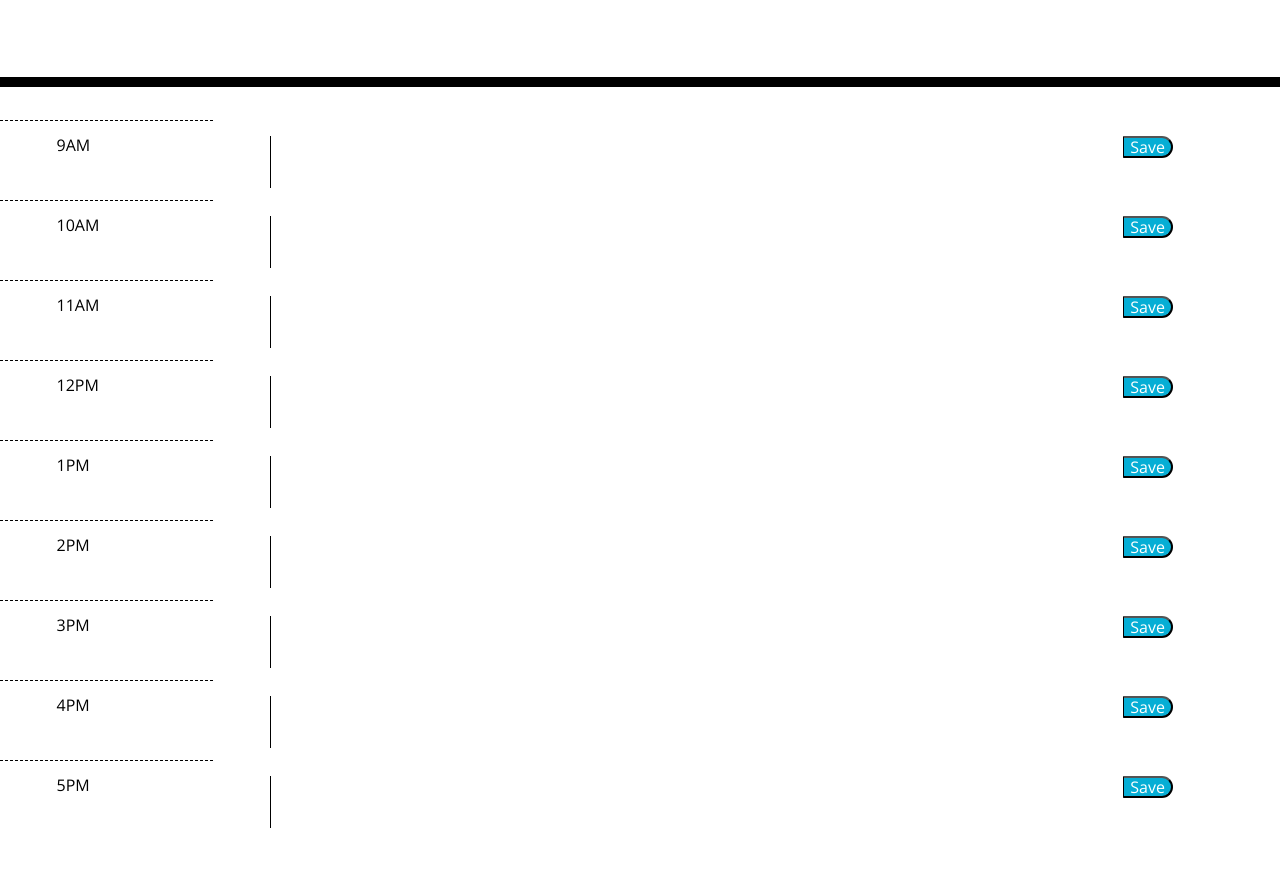
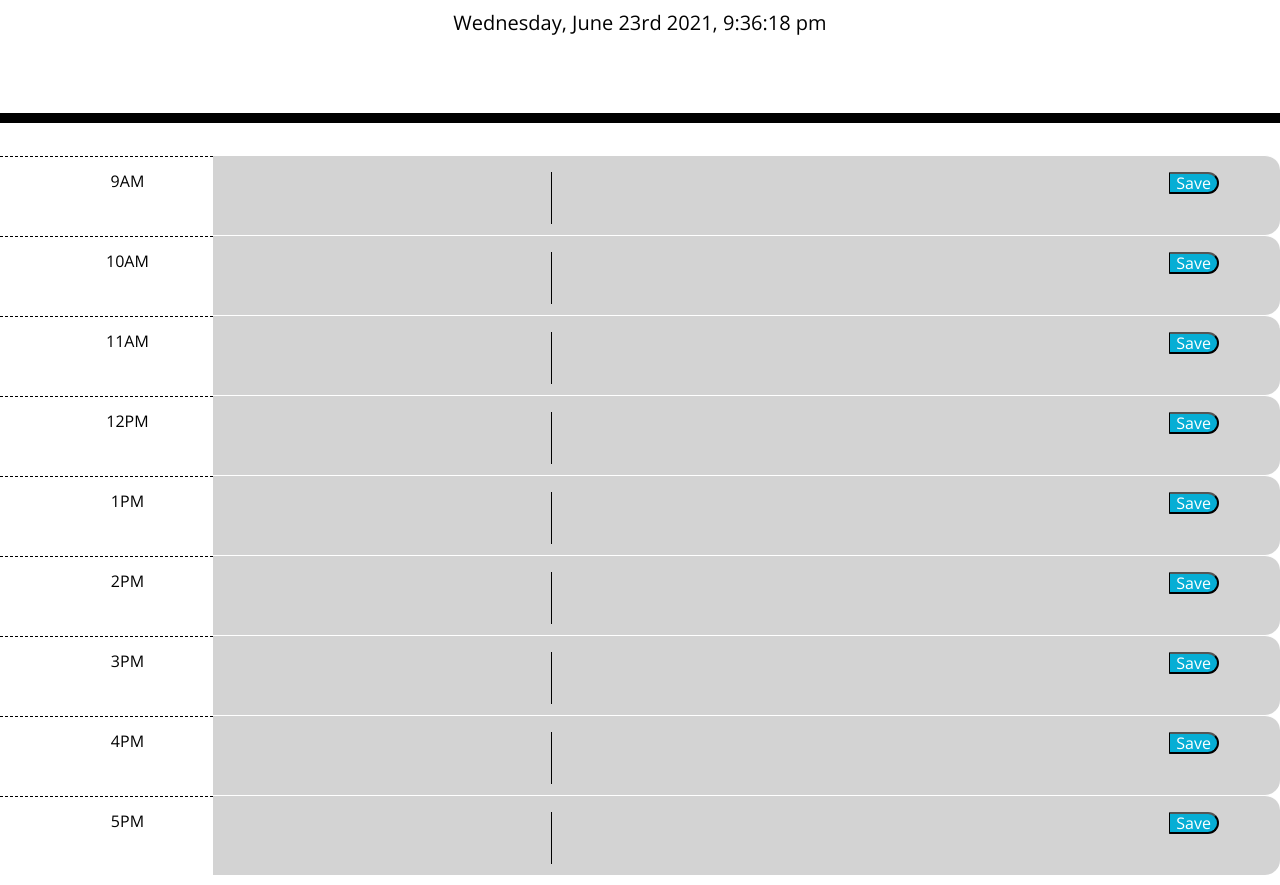
Before and after one commit to webdev410/daily-planner, a plain HTML site: page index.html in a window 1280 px wide. Shown: the part 181-1066 px from the top of the page. Before the commit the page ends 1030 px from the top, so only its background shows below. Drawn offline with nearby package versions, Linux system fonts and the light colour scheme.

Commit message:
color code needs fixing. save to local storage also needs fixing

```diff
--- a/assets/css/style.css
+++ b/assets/css/style.css
@@ -11,6 +11,7 @@ textarea {
   color: #000000;
   border-left: 1px solid black;
   padding: 10px;
+  /* width: 100%; */
 }
 
 .jumbotron {
--- a/assets/js/script.js
+++ b/assets/js/script.js
@@ -0,0 +1,51 @@
+var dateEl = document.getElementById("currentDay"); // for header
+
+currentDay();
+colorCode();
+
+
+// get from local storage
+
+
+
+// Current Day Function
+
+function currentDay() {
+    setInterval(function () {
+        dateEl.textContent = moment().format("dddd, MMMM Do YYYY, h:mm:ss a");
+    }, 1000);
+}
+
+function colorCode() {
+    // for loop to go through the boxes
+    for (i = 9; i <= 17; i++) {
+        var currentTime = moment().hour(); // current time rounded to the hour
+        var id = "Hour " + i; // for save function
+
+        if (i === currentTime) {
+            console.log('present');
+            $(".row").addClass("time-block present");
+        }
+        else if (i < currentTime) {
+            console.log('past');
+            $(".row").addClass("time-block past");
+
+        }
+        else {
+            console.log('future');
+            $(".row").addClass("time-block future");
+
+        }
+        console.log("i: ", i)
+        console.log("Current Time: ", currentTime)
+        console.log("id: ", id)
+        console.log("---------------------------")
+    }
+}
+
+$(".saveBtn").click(function (event) {
+    var key = $(this).attr("id");
+    var value = $('task').val();
+
+    localStorage.setItem(key, value);
+});
--- a/index.html
+++ b/index.html
@@ -28,16 +28,17 @@
       <p class="lead">A simple calendar app for scheduling your work day</p>
       <p id="currentDay" class="lead"></p>
     </header>
+    <!-- Main Section -->
     <div class="container-fluid">
       <div class="row">
         <div class="hour col-2">
           9AM
         </div>
         <div class="description col-8">
-          <textarea class="#" id="#"></textarea>
+          <textarea class="task" id="nine"></textarea>
         </div>
         <div class="col-2">
-          <button class="saveBtn" type="submit">Save</button>
+          <button class="saveBtn" type="submit" id="9am">Save</button>
         </div>
       </div>
       <div class="row">
@@ -45,10 +46,10 @@
           10AM
         </div>
         <div class="description col-8">
-          <textarea class="#" id="#"></textarea>
+          <textarea class="task" id="ten"></textarea>
         </div>
         <div class="col-2">
-          <button class="saveBtn" type="submit">Save</button>
+          <button class="saveBtn" type="submit" id="10am">Save</button>
         </div>
       </div>
       <div class="row">
@@ -56,10 +57,10 @@
           11AM
         </div>
         <div class="description col-8">
-          <textarea class="#" id="#"></textarea>
+          <textarea class="task" id="eleven"></textarea>
         </div>
         <div class="col-2">
-          <button class="saveBtn" type="submit">Save</button>
+          <button class="saveBtn" type="submit" id="11am">Save</button>
         </div>
       </div>
       <div class="row">
@@ -67,10 +68,10 @@
           12PM
         </div>
         <div class="description col-8">
-          <textarea class="#" id="#"></textarea>
+          <textarea class="task" id="noon"></textarea>
         </div>
         <div class="col-2">
-          <button class="saveBtn" type="submit">Save</button>
+          <button class="saveBtn" type="submit" id="12pm">Save</button>
         </div>
       </div>
       <div class="row">
@@ -78,10 +79,10 @@
           1PM
         </div>
         <div class="description col-8">
-          <textarea class="#" id="#"></textarea>
+          <textarea class="task" id="one"></textarea>
         </div>
         <div class="col-2">
-          <button class="saveBtn" type="submit">Save</button>
+          <button class="saveBtn" type="submit" id="1pm">Save</button>
         </div>
       </div>
       <div class="row">
@@ -89,10 +90,10 @@
           2PM
         </div>
         <div class="description col-8">
-          <textarea class="#" id="#"></textarea>
+          <textarea class="task" id="two"></textarea>
         </div>
         <div class="col-2">
-          <button class="saveBtn" type="submit">Save</button>
+          <button class="saveBtn" type="submit" id="2pm">Save</button>
         </div>
       </div>
       <div class="row">
@@ -100,10 +101,10 @@
           3PM
         </div>
         <div class="description col-8">
-          <textarea class="#" id="#"></textarea>
+          <textarea class="task" id="three"></textarea>
         </div>
         <div class="col-2">
-          <button class="saveBtn" type="submit">Save</button>
+          <button class="saveBtn" type="submit" id="3pm">Save</button>
         </div>
       </div>
       <div class="row">
@@ -111,10 +112,10 @@
           4PM
         </div>
         <div class="description col-8">
-          <textarea class="#" id="#"></textarea>
+          <textarea class="task" id="four"></textarea>
         </div>
         <div class="col-2">
-          <button class="saveBtn" type="submit">Save</button>
+          <button class="saveBtn" type="submit" id="4pm">Save</button>
         </div>
       </div>
       <div class="row">
@@ -122,10 +123,10 @@
           5PM
         </div>
         <div class="description col-8">
-          <textarea class="#" id="#"></textarea>
+          <textarea class="task" id="five"></textarea>
         </div>
         <div class="col-2">
-          <button class="saveBtn" type="submit">Save</button>
+          <button class="saveBtn" type="submit" id="5pm">Save</button>
         </div>
       </div>
 
```
